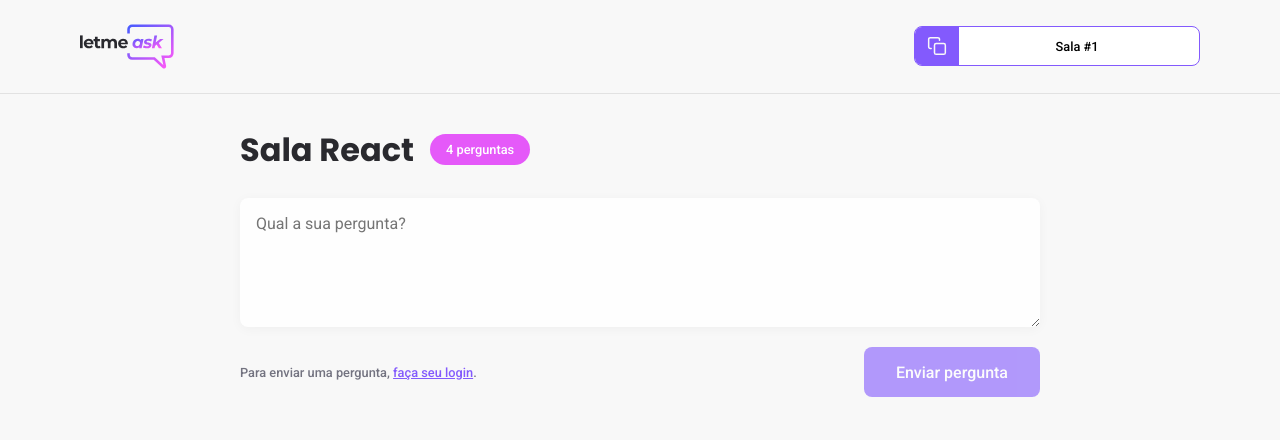
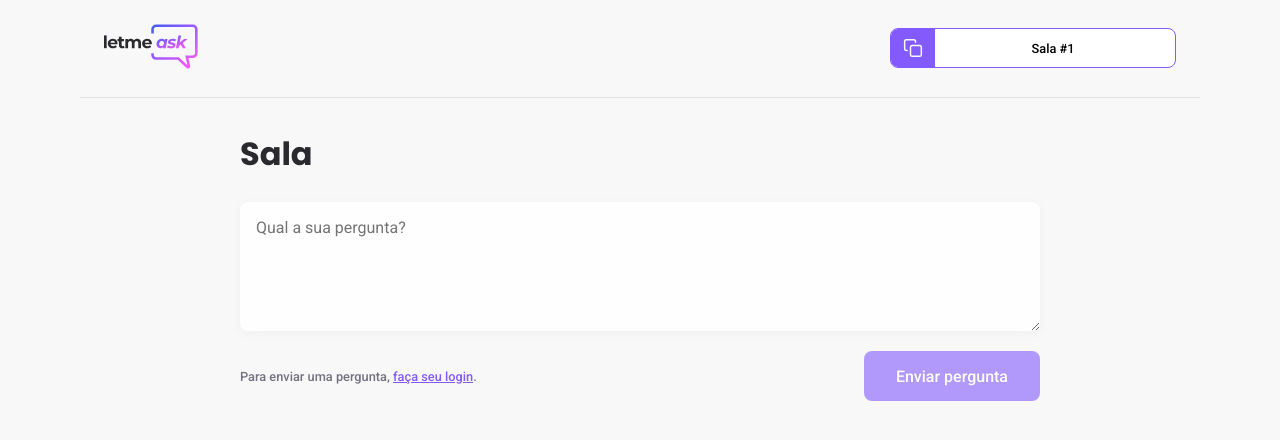
Before and after one commit to rlima-nogueira/letmeask-nlw6, a React (Create React App) app: page /rooms/1 in a window 1280 px wide. Shown: the top 440 px of the page. Built offline with nearby package versions, Linux system fonts and the light colour scheme; no server answers; the database is empty.

Commit message:
salvando perguntas

```diff
--- a/src/pages/NewRoom.tsx
+++ b/src/pages/NewRoom.tsx
@@ -31,7 +31,7 @@
             }
         );
 
-        history.push(`/room/${firebaseRooom.key}`);
+        history.push(`/rooms/${firebaseRooom.key}`);
     }
 
     return (
--- a/src/pages/Room.tsx
+++ b/src/pages/Room.tsx
@@ -1,6 +1,6 @@
 
-import { useState ,FormEvent} from 'react';
-import { useParams } from 'react-router-dom';
+import { useState ,FormEvent, useEffect} from 'react';
+import { Link, useParams } from 'react-router-dom';
 import { Button } from '../components/Button';
 import { RoomCode } from '../components/RoomCode';
 import logoImg from '../assets/images/logo.svg'
@@ -12,12 +12,57 @@
 type RoomParams = {
     id: string;
 }
+
+type FirebaseQuestions = Record<string, {
+    author: {
+        name: string,
+        avatar: string;
+    },
+    content: string;
+    isAnswered: boolean;
+    isHighLighted: boolean;
+}>
+
+type Question = {
+    id: string;
+    author: {
+        name: string,
+        avatar: string;
+    },
+    content: string;
+    isAnswered: boolean;
+    isHighLighted: boolean;
+}
 export function Room() {
     const {user} = useAuth();
     const params = useParams<RoomParams>();
     const roomId = params.id;
 
     const [newQuestion, setNewQuestion] = useState('');
+    const [questions, setQuestions] = useState<Question[]>([]);
+    const [title, setTitle] = useState('');
+
+    useEffect(() => {
+        const roomRef = database.ref(`rooms/${roomId}`);
+
+        roomRef.on('value', room => {
+            const databaseRoom = room.val();
+            const firebaseQuestions: FirebaseQuestions = databaseRoom.questions ?? {};
+
+            const parsedQuestions = Object.entries(firebaseQuestions).map(([key, value]) => {
+                return {
+                    id: key,
+                    content: value.content,
+                    author: value.author,
+                    isHighLighted: value.isHighLighted,
+                    isAnswered: value.isAnswered,
+                }
+            });
+
+            setTitle(databaseRoom.title);
+            setQuestions(parsedQuestions);
+        });
+    }, [roomId]);
 
     async function handleSendQuestion(event: FormEvent) {
         event.preventDefault();
@@ -31,7 +76,7 @@
 
         const question = {
             content: newQuestion,
-            authot: {
+            author: {
                 name: user.name,
                 avatar: user.avatar
             },
@@ -47,16 +92,18 @@
     return (
        <div id="page-room">
            <header>
-               <div className="content">
-                    <img src={logoImg} alt="Letmeask" />
+                <Link to="/" className="content">
+                        <img src={logoImg} alt="Letmeask" />
+                </Link>
+               <div >
                     <RoomCode code={roomId}/>
                </div>
            </header>
 
            <main>
                <div className="room-title">
-                   <h1> Sala React </h1>
-                   <span> 4 perguntas </span>
+                   <h1> Sala {title} </h1>
+                   {questions.length > 0 && <span>{questions.length} pergunta(s)</span> }
                </div>
 
                 <form onSubmit={handleSendQuestion}>
--- a/src/styles/room.scss
+++ b/src/styles/room.scss
@@ -2,14 +2,13 @@
     header {
         padding: 1.5rem;
         border-bottom: 1px solid #e2e2e2;
+        max-width: 70rem;
+        margin: 0 auto;
+        display: flex;
+        justify-content: space-between;
+        align-items: center;
 
         .content {
-            max-width: 70rem;
-            margin: 0 auto;
-            display: flex;
-            justify-content: space-between;
-            align-items: center;
-
             > img {
                 max-height: 2.8rem;
             }
```
